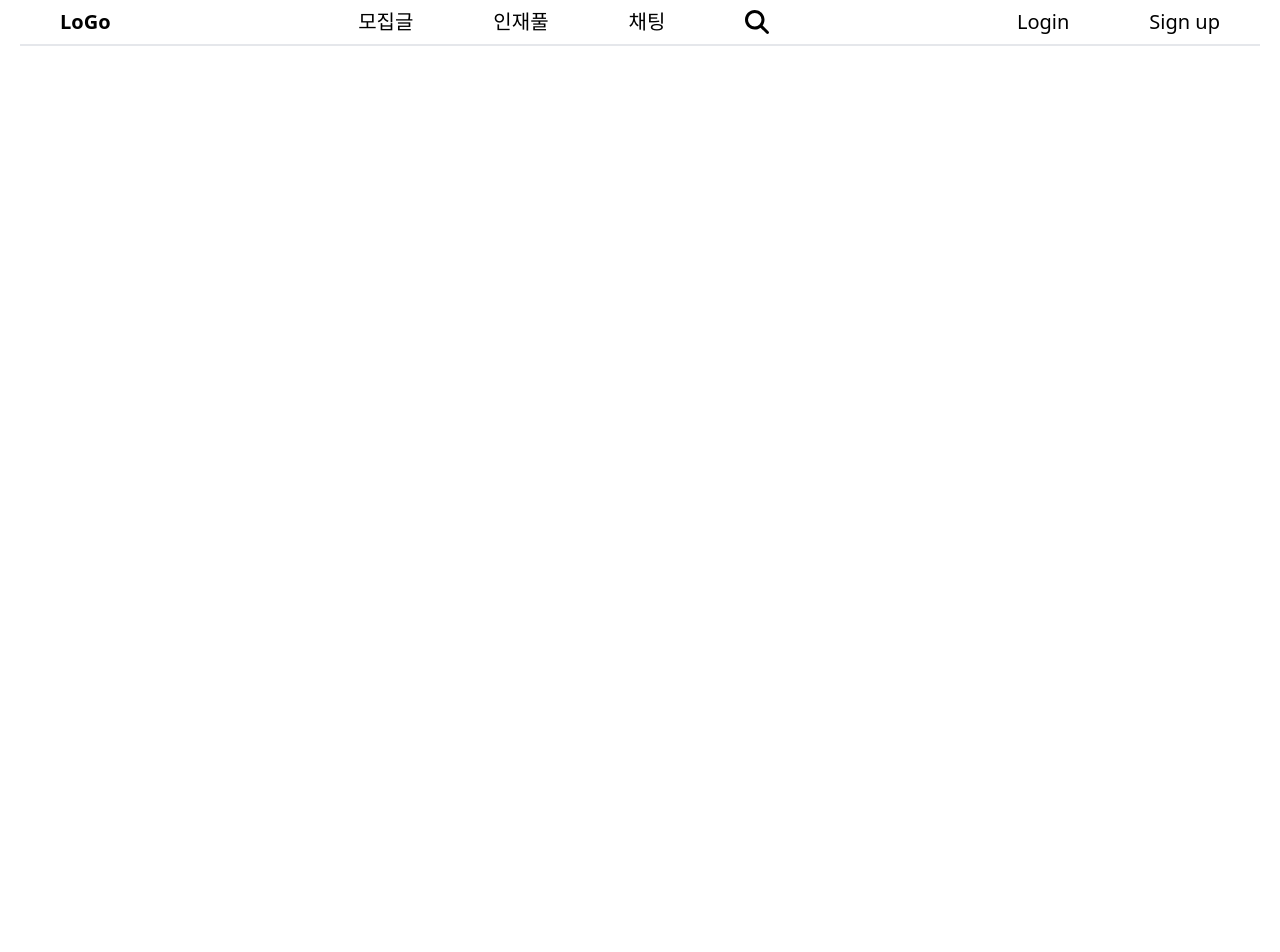
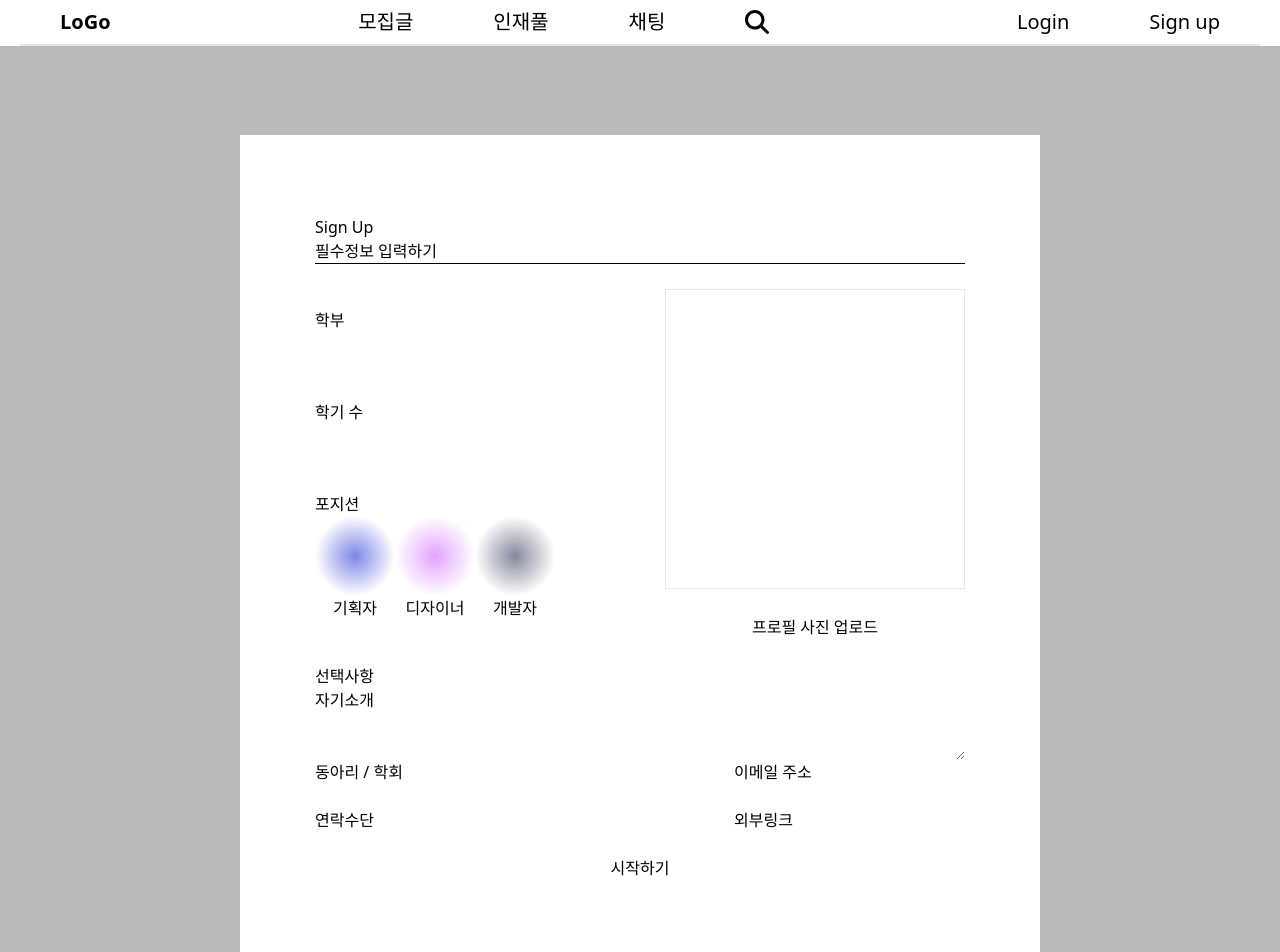
Before and after one commit to HCU-4400WON/hisbee, a React (Create React App) app in the folder src/main/frontend/: page /signup in a window 1280 px wide. Shown: the top 952 px of the page. Before the commit the page ends 800 px from the top, so only its background shows below. Built offline with nearby package versions, Linux system fonts and the light colour scheme.

Commit message:
:art: f-signup/outline complete
outline complete

```diff
--- /dev/null
+++ b/src/main/frontend/src/Routes/SignUp.tsx
@@ -0,0 +1,117 @@
+import tw from "tailwind-styled-components";
+
+const FlexRowBox = tw.div`
+flex
+align-center
+`;
+
+const FlexRequiredBox = tw(FlexRowBox)`
+justify-between
+`;
+const FlexPositionBox = tw(FlexRowBox)`
+justify-evenly
+`;
+
+const FlexColRox = tw.div`
+flex
+flex-col
+items-center
+`;
+
+const PositionGradientBox = tw.span`
+rounded-full
+w-[80px]
+h-[80px]
+`;
+
+function SignUp() {
+  return (
+    <div className="h-[1600px] flex items-center justify-center bg-[#bababa]">
+      <div className="w-[800px] h-[1422px] bg-[#fff] px-[75px] py-[80px] flex flex-col">
+        <div>Sign Up</div>
+
+        <div className="border-b border-black">필수정보 입력하기</div>
+
+        <FlexRequiredBox>
+          <div className="flex flex-col justify-evenly h-[400px]">
+            <div>
+              <p>학부</p>
+              <input />
+            </div>
+            <div>
+              <p>학기 수</p>
+              <input />
+            </div>
+            <div>
+              <p>포지션</p>
+              <FlexPositionBox>
+                <FlexColRox>
+                  <PositionGradientBox
+                    style={{
+                      background:
+                        "radial-gradient(closest-side,#7b87e7 , white)",
+                    }}
+                  ></PositionGradientBox>
+                  <p>기획자</p>
+                </FlexColRox>
+                <FlexColRox>
+                  <PositionGradientBox
+                    style={{
+                      background:
+                        "radial-gradient(closest-side,#e3a3ff , white)",
+                    }}
+                  ></PositionGradientBox>
+                  <p>디자이너</p>
+                </FlexColRox>
+                <FlexColRox>
+                  <PositionGradientBox
+                    style={{
+                      background:
+                        "radial-gradient(closest-side,#87879e , white)",
+                    }}
+                  ></PositionGradientBox>
+                  <p>개발자</p>
+                </FlexColRox>
+              </FlexPositionBox>
+            </div>
+          </div>
+          <div className="flex flex-col items-center justify-evenly h-[400px]">
+            <span className="border w-[300px] h-[300px] "></span>
+            <span>프로필 사진 업로드</span>
+          </div>
+        </FlexRequiredBox>
+
+        <div>선택사항</div>
+
+        <p>자기소개</p>
+        <textarea></textarea>
+
+        <div className="flex justify-between">
+          <div>
+            <p>동아리 / 학회</p>
+            <input />
+          </div>
+          <div>
+            <p>이메일 주소</p>
+            <input />
+          </div>
+        </div>
+
+        <div className="flex justify-between">
+          <div>
+            <p>연락수단</p>
+            <input />
+          </div>
+          <div>
+            <p>외부링크</p>
+            <input />
+          </div>
+        </div>
+
+        <button>시작하기</button>
+      </div>
+    </div>
+  );
+}
+
+export default SignUp;
--- a/src/main/frontend/src/components/Router.tsx
+++ b/src/main/frontend/src/components/Router.tsx
@@ -3,6 +3,7 @@ import Main from "Routes/Main";
 import Post from "Routes/Post";
 import Header from "components/Header";
 import Login from "Routes/Login";
+import SignUp from "Routes/SignUp";
 
 function Router() {
   return (
@@ -11,9 +12,8 @@ function Router() {
       <Routes>
         <Route path="/" element={<Main />}></Route>
         <Route path="post" element={<Post />}></Route>
-        <Route path="Login" element={<Login />}>
-          {" "}
-        </Route>
+        <Route path="login" element={<Login />}></Route>
+        <Route path="signup" element={<SignUp />}></Route>
       </Routes>
     </BrowserRouter>
   );
```
